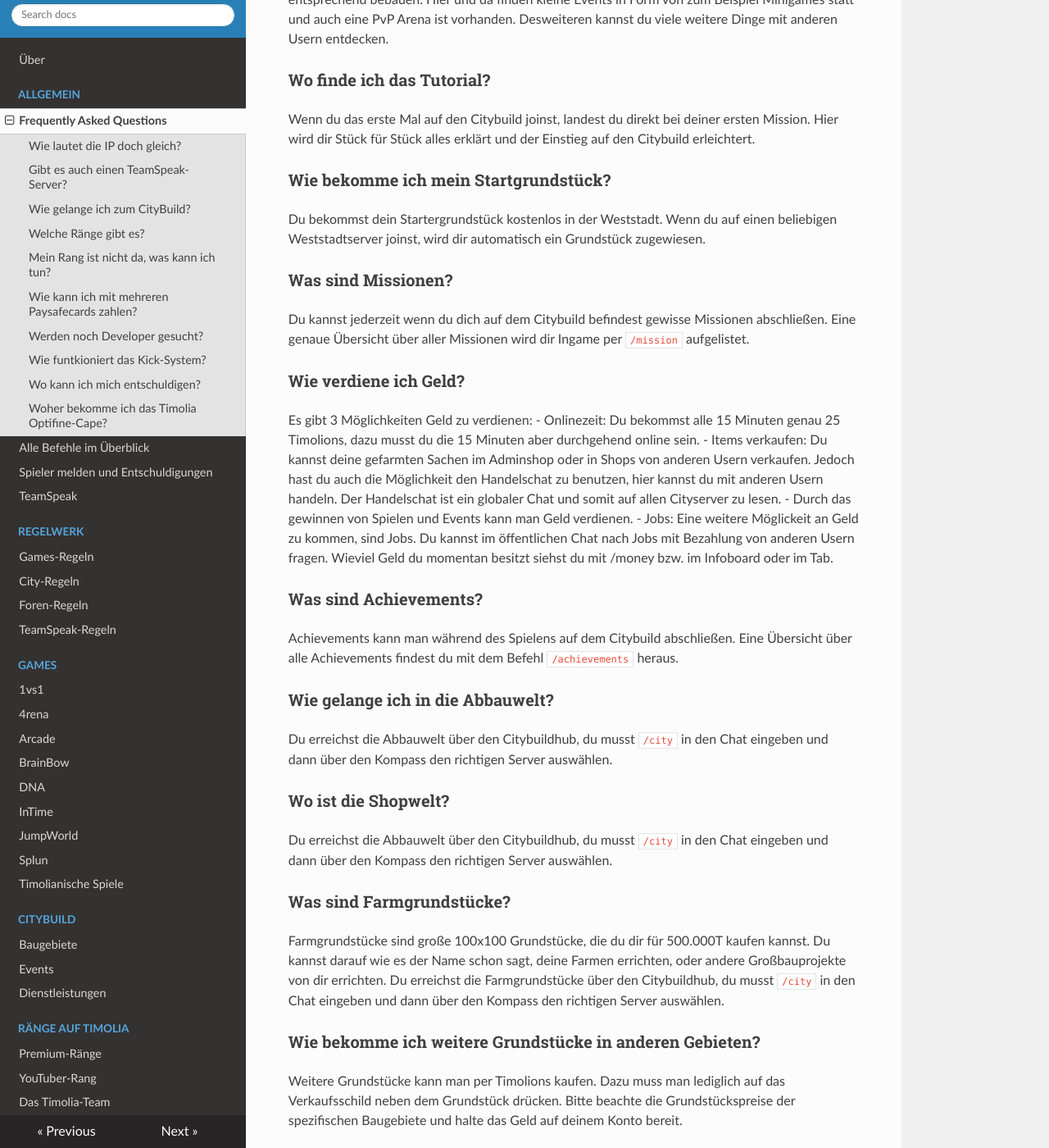
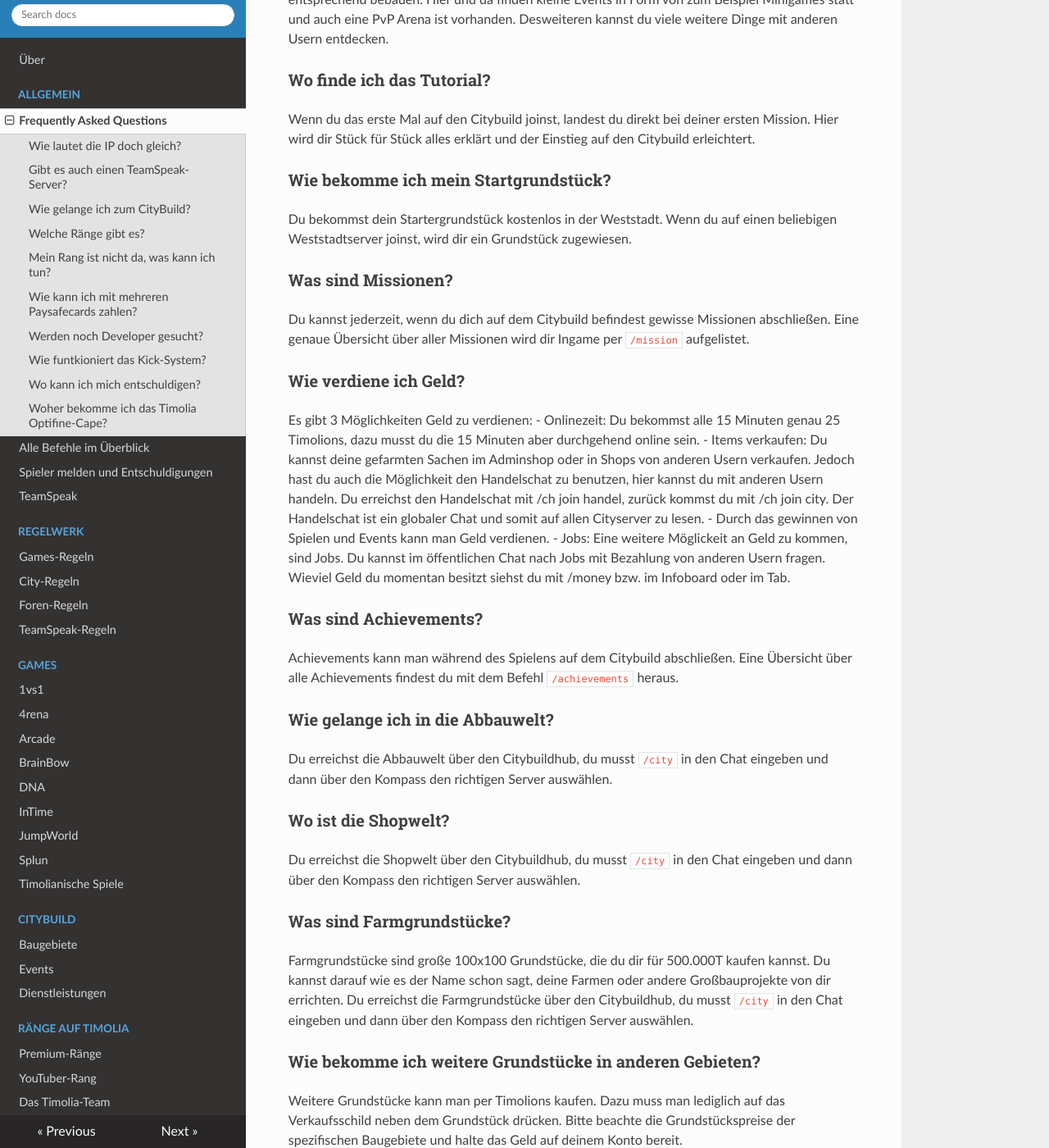
Before and after one commit to TimoliaDE/HowTo, an MkDocs documentation site: the page built from docs/faq.md, in a window 1280 px wide and 1400 px high, scrolled down 3547 px. Shown: the whole window at 82% size. Built offline with MkDocs 1.6.1, drawn with Linux system fonts in a browser that asks for light colours; nearby versions of some CDN libraries; old or Windows-style settings are respelled for this version of MkDocs; some of the changed text lies outside the part shown.

Commit message:
Überarbeitung Texte

```diff
--- a/docs/faq.md
+++ b/docs/faq.md
@@ -106,16 +106,16 @@ und auch eine PvP Arena ist vorhanden. Desweiteren kannst du viele weitere Dinge
 Wenn du das erste Mal auf den Citybuild joinst, landest du direkt bei deiner ersten Mission. Hier wird dir Stück für Stück alles erklärt und der Einstieg auf den Citybuild erleichtert.
 
 ### Wie bekomme ich mein Startgrundstück?
-Du bekommst dein Startergrundstück kostenlos in der Weststadt. Wenn du auf einen beliebigen Weststadtserver joinst, wird dir automatisch ein Grundstück zugewiesen.
+Du bekommst dein Startergrundstück kostenlos in der Weststadt. Wenn du auf einen beliebigen Weststadtserver joinst, wird dir ein Grundstück zugewiesen.
 
 ### Was sind Missionen?
-Du kannst jederzeit wenn du dich auf dem Citybuild befindest gewisse Missionen abschließen. Eine genaue Übersicht über aller Missionen wird dir Ingame per `/mission` aufgelistet.
+Du kannst jederzeit, wenn du dich auf dem Citybuild befindest gewisse Missionen abschließen. Eine genaue Übersicht über aller Missionen wird dir Ingame per `/mission` aufgelistet.
 
 ### Wie verdiene ich Geld?
 Es gibt 3 Möglichkeiten Geld zu verdienen:
 - Onlinezeit: Du bekommst alle 15 Minuten genau 25 Timolions, dazu musst du die 15 Minuten aber durchgehend online sein.
 - Items verkaufen: Du kannst deine gefarmten Sachen im  Adminshop oder in Shops von anderen Usern verkaufen. Jedoch hast du auch die Möglichkeit den Handelschat zu benutzen,
-hier kannst du mit anderen Usern handeln. Der Handelschat ist ein globaler Chat und somit auf allen Cityserver zu lesen.
+hier kannst du mit anderen Usern handeln. Du erreichst den Handelschat  mit /ch join handel, zurück kommst du mit /ch join city. Der Handelschat ist ein globaler Chat und somit auf allen Cityserver zu lesen.
 - Durch das gewinnen von Spielen und Events kann man Geld verdienen.
 - Jobs: Eine weitere Möglickeit an Geld zu kommen, sind Jobs. Du kannst im öffentlichen Chat nach Jobs mit Bezahlung von anderen Usern fragen.
 Wieviel Geld du momentan besitzt siehst du mit /money bzw. im Infoboard oder im Tab.
@@ -127,11 +127,10 @@ Achievements kann man während des Spielens auf dem Citybuild abschließen. Eine
 Du erreichst die Abbauwelt über den Citybuildhub, du musst `/city` in den Chat eingeben und dann über den Kompass den richtigen Server auswählen.
 
 ### Wo ist die Shopwelt?
-Du erreichst die Abbauwelt über den Citybuildhub, du musst `/city` in den Chat eingeben und dann über den Kompass den richtigen Server auswählen.
+Du erreichst die Shopwelt über den Citybuildhub, du musst `/city` in den Chat eingeben und dann über den Kompass den richtigen Server auswählen.
 
 ### Was sind Farmgrundstücke?
-Farmgrundstücke sind große 100x100 Grundstücke, die du dir für 500.000T kaufen kannst. Du kannst darauf wie es der Name schon sagt, deine Farmen errichten,
-oder andere Großbauprojekte von dir errichten.
+Farmgrundstücke sind große 100x100 Grundstücke, die du dir für 500.000T kaufen kannst. Du kannst darauf wie es der Name schon sagt, deine Farmen oder andere Großbauprojekte von dir errichten.
 Du erreichst die Farmgrundstücke über den Citybuildhub, du musst `/city` in den Chat eingeben und dann über den Kompass den richtigen Server auswählen.
 
 ### Wie bekomme ich weitere Grundstücke in anderen Gebieten?
```
Also changed, not shown: other parts of docs/faq.md (+3 -3 lines).
